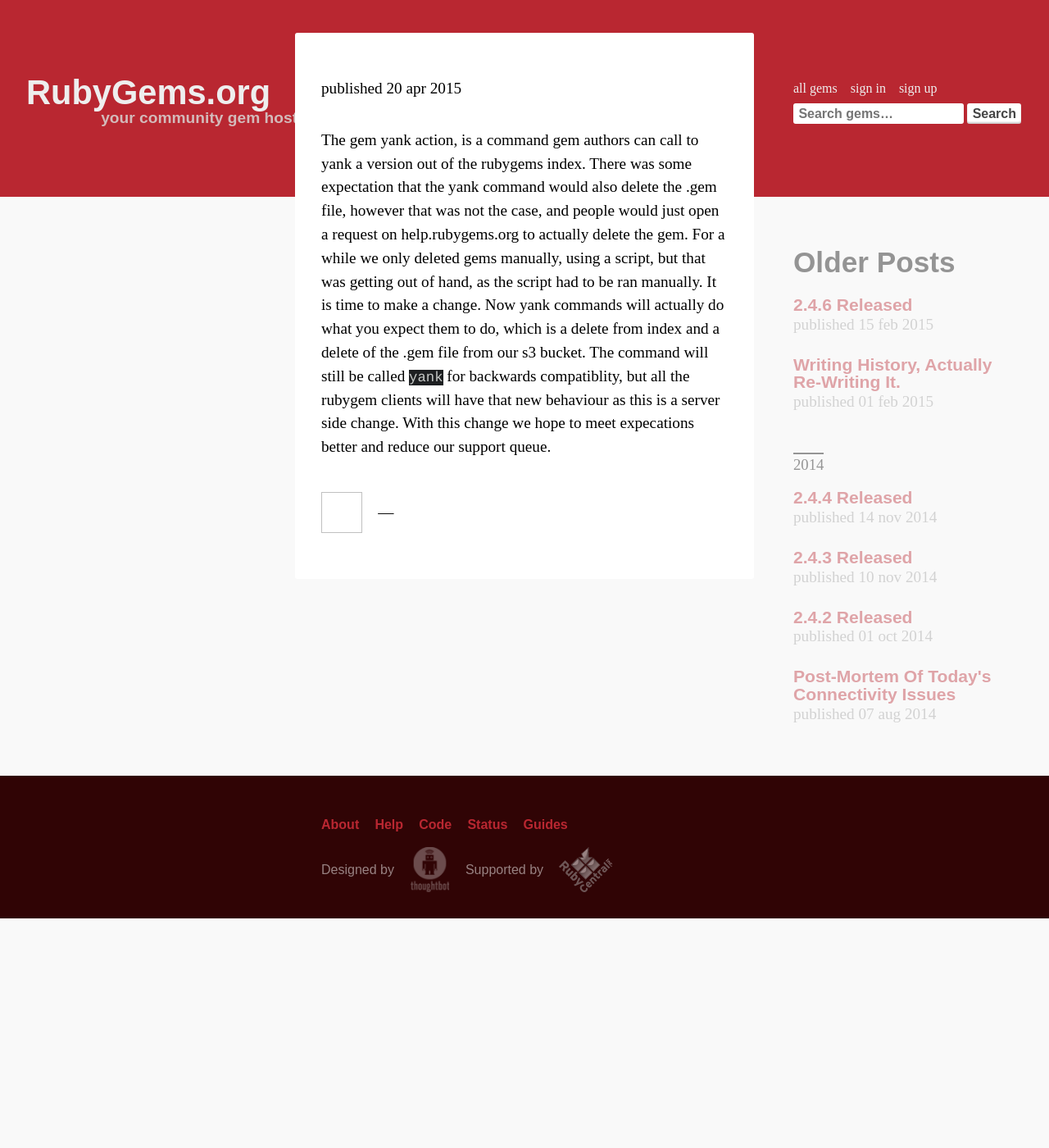
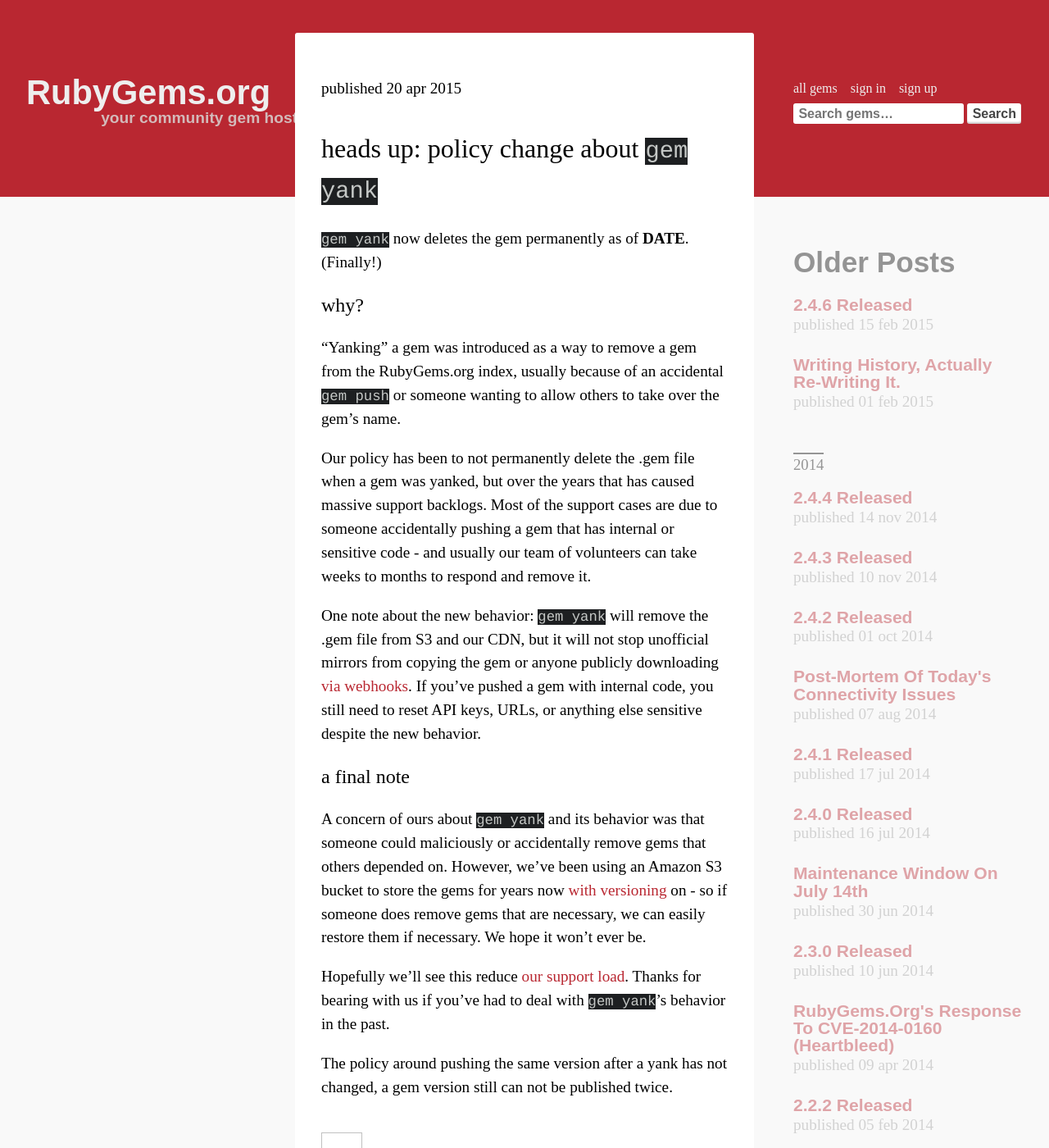
Before and after one commit to rubygems/rubygems.github.io, a Jekyll site: the page built from index.html, in a window 1280 px wide and 1400 px high. Shown: the whole window at 82% size. Built offline with Jekyll 4.4.1, drawn with Linux system fonts in a browser that asks for light colours; comment, search, counter and statistics services are not loaded; some of the changed text lies outside the part shown.

Commit message:
Adding Nicks feedback

```diff
--- a/_posts/2015-04-13-permadelete-on-yank.md
+++ b/_posts/2015-04-13-permadelete-on-yank.md
@@ -5,7 +5,22 @@
 author_email: arthurnn@gmail.com
 ---
 
-The gem yank action, is a command gem authors can call to yank a version out of the rubygems index. There was some expectation that the yank command would also delete the .gem file, however that was not the case, and people would just open a request on help.rubygems.org to actually delete the gem. For a while we only deleted gems manually, using a script, but that was getting out of hand, as the script had to be ran manually.
-It is time to make a change. Now yank commands will actually do what you expect them to do, which is a delete from index and a delete of the .gem file from our s3 bucket.
-The command will still be called `yank` for backwards compatiblity, but all the rubygem clients will have that new behaviour as this is a server side change.
-With this change we hope to meet expecations better and reduce our support queue.
+# Heads up: Policy change about `gem yank`
+
+`gem yank` now deletes the gem permanently as of __DATE__. (Finally!)
+
+## Why?
+
+"Yanking" a gem was introduced as a way to remove a gem from the RubyGems.org index, usually because of an accidental `gem push` or someone wanting to allow others to take over the gem's name.
+
+Our policy has been to not permanently delete the .gem file when a gem was yanked, but over the years that has caused massive support backlogs. Most of the support cases are due to someone accidentally pushing a gem that has internal or sensitive code - and usually our team of volunteers can take weeks to months to respond and remove it.
+
+One note about the new behavior: `gem yank` will remove the .gem file from S3 and our CDN, but it will not stop unofficial mirrors from copying the gem or anyone publicly downloading [via webhooks](http://guides.rubygems.org/rubygems-org-api/#webhook-methods). If you've pushed a gem with internal code, you still need to reset API keys, URLs, or anything else sensitive despite the new behavior.
+
+## A final note
+
+A concern of ours about `gem yank` and its behavior was that someone could maliciously or accidentally remove gems that others depended on. However, we've been using an Amazon S3 bucket to store the gems for years now [with versioning](http://docs.aws.amazon.com/AmazonS3/latest/dev/Versioning.html) on - so if someone does remove gems that are necessary, we can easily restore them if necessary. We hope it won't ever be.
+
+Hopefully we'll see this reduce [our support load](http://help.rubygems.org). Thanks for bearing with us if you've had to deal with `gem yank`'s behavior in the past.
+
+The policy around pushing the same version after a yank has not changed, a gem version still can not be published twice.
```
